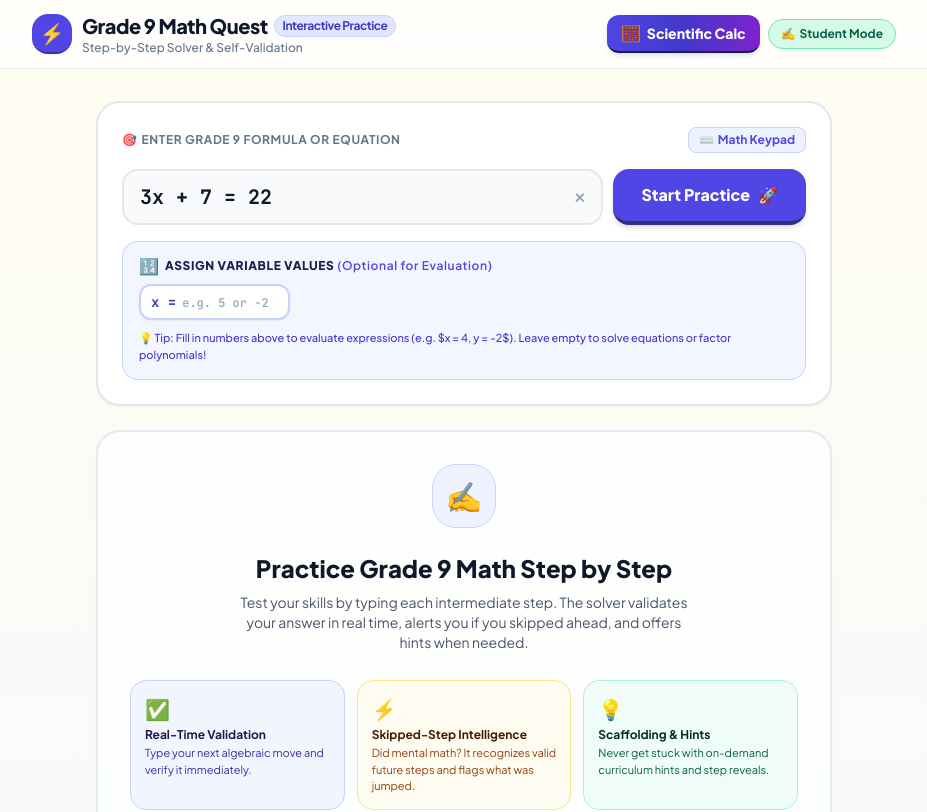
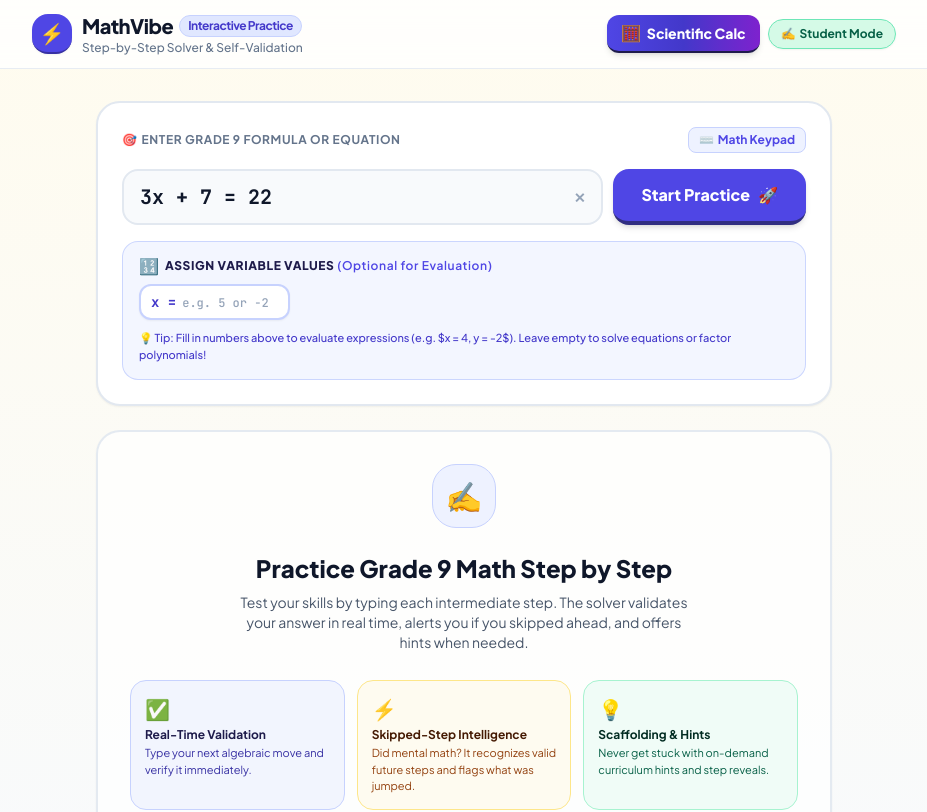
Before and after one commit to spoutin/mathvibe, a Svelte app: page / in a window 1280 px wide. Shown: the top 812 px of the page, without its empty margins (176-1103 px from the left). Built offline with nearby package versions, Linux system fonts and the light colour scheme.

Commit message:
chore: rebrand to MathVibe and add Cloudflare Pages configuration

```diff
--- a/index.html
+++ b/index.html
@@ -3,7 +3,7 @@
   <head>
     <meta charset="UTF-8" />
     <meta name="viewport" content="width=device-width, initial-scale=1.0" />
-    <title>Grade 9 Math Solver &amp; Step Explorer</title>
+    <title>MathVibe | Grade 9 Step-by-Step Solver</title>
     <link rel="preconnect" href="https://fonts.googleapis.com">
     <link rel="preconnect" href="https://fonts.gstatic.com" crossorigin>
     <link href="https://fonts.googleapis.com/css2?family=Plus+Jakarta+Sans:wght@400;500;600;700;800&family=JetBrains+Mono:wght@500;600;700&display=swap" rel="stylesheet">
--- a/package.json
+++ b/package.json
@@ -1,5 +1,5 @@
 {
-  "name": "grade9-math-solver",
+  "name": "mathvibe",
   "private": true,
   "version": "1.0.0",
   "type": "module",
--- a/src/App.svelte
+++ b/src/App.svelte
@@ -116,7 +116,7 @@
         </div>
         <div>
           <h1 class="text-lg sm:text-xl font-extrabold tracking-tight text-slate-900 leading-tight flex items-center gap-1.5">
-            Grade 9 Math Quest
+            MathVibe
             <span class="text-xs px-2 py-0.5 rounded-full bg-indigo-100 text-indigo-700 font-bold border border-indigo-200">
               Interactive Practice
             </span>
```
Also changed, not shown: 1 other file (tests, documents, lock files or other folders).
